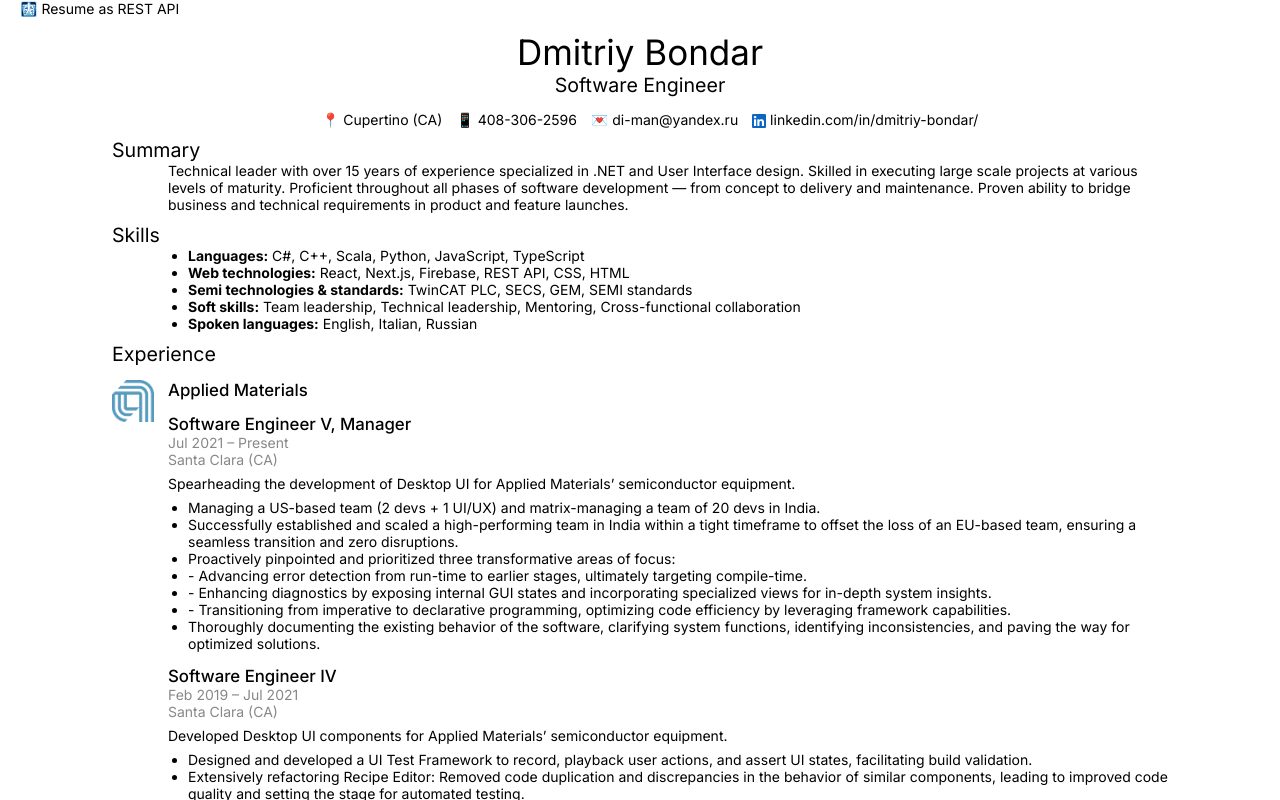
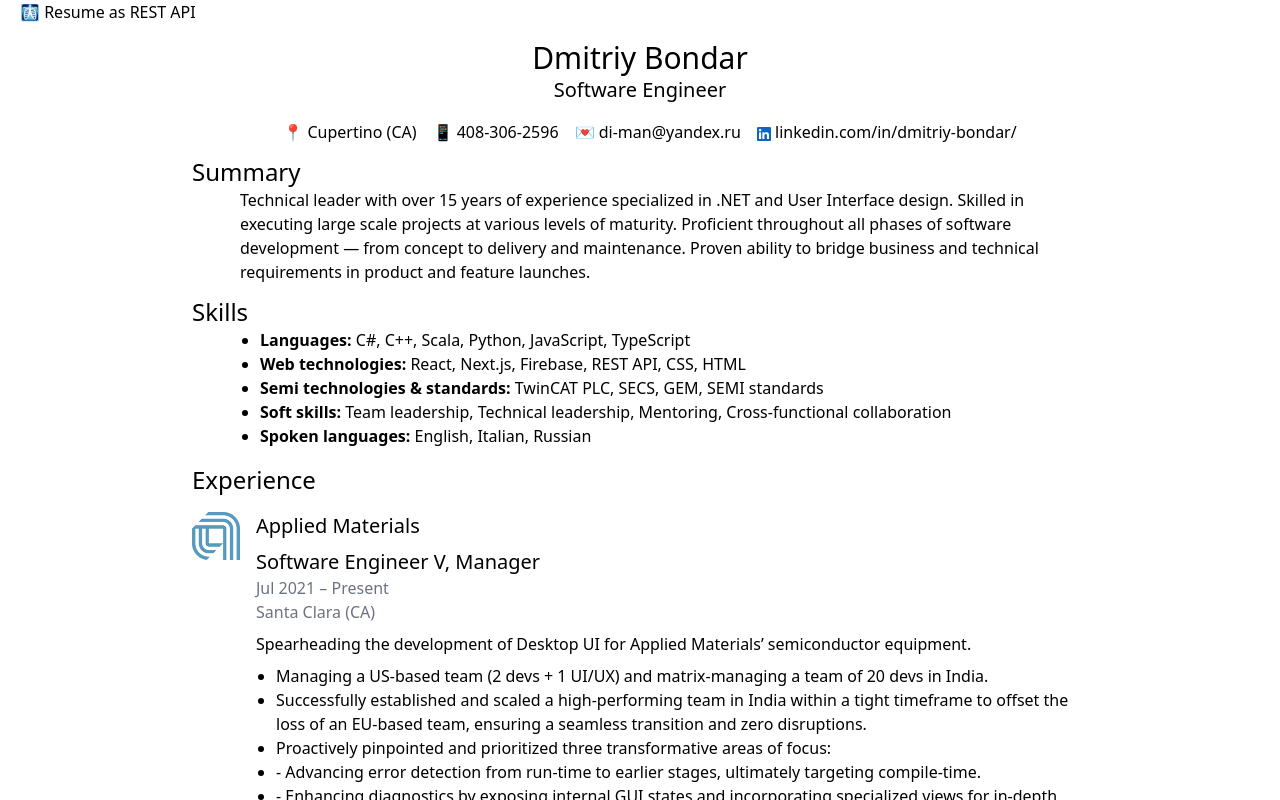
Before and after one commit to Chiocciola/resume-api, a Next.js app: page / in a window 1280 px wide. Shown: the top 800 px of the page. Built offline with nearby package versions, Linux system fonts and the light colour scheme.

Commit message:
Introduce Tailwind CSS

```diff
--- a/app/globals.css
+++ b/app/globals.css
@@ -1,32 +1,25 @@
+@tailwind base;
+@tailwind components;
+@tailwind utilities;
+
 :root
 {
   --color-loader: #000;
 }
 
-* {
-  box-sizing: border-box;
-  padding: 0;
-  margin: 0;
-  font-size: 14px;
-}
+@media (prefers-color-scheme: dark) {
+  :root
+  {
+    --color-loader: #fff;
+  }
 
-html,
-body {
-  max-width: 100vw;
-  overflow-x: hidden;
-}
-
-a {
-  color: inherit;
-  text-decoration: none;
+  html {
+    color-scheme: dark;
+  }
 }
 
 ul {
   padding-left: 20px;
-}
-
-.menu {
-  list-style: none;
 }
 
 /* Loader */
@@ -44,14 +37,3 @@
   0% { transform: rotate(0deg); }
   100% { transform: rotate(360deg); }
 }
-
-@media (prefers-color-scheme: dark) {
-  :root
-  {
-    --color-loader: #fff;
-  }
-
-  html {
-    color-scheme: dark;
-  }
-}
--- a/app/layout.tsx
+++ b/app/layout.tsx
@@ -1,9 +1,6 @@
 import './globals.css'
 import type { Metadata } from 'next'
-import { Inter } from 'next/font/google'
 import Link from 'next/link'
-
-const inter = Inter({ subsets: ['latin'] })
 
 export const metadata: Metadata = {
   title: 'Dmitriy Bondar',
@@ -17,7 +14,7 @@
 export default function RootLayout({children,}: {children: React.ReactNode}) {
   return (
     <html lang="en">
-      <body className={inter.className}>
+      <body>
         <nav>
           <ul className='menu'>
             <li><Link href='/api/resume'>🩻 Resume as REST API</Link></li>
--- a/app/page.jsx
+++ b/app/page.jsx
@@ -1,6 +1,4 @@
 "use client"
-
-import styles from './page.module.css'
 
 import { useEffect, useState, useRef } from 'react';
 import Image from 'next/image'
@@ -52,26 +50,24 @@
         return (<div className="loader"/>);
 
     return (
-        <main className={styles.main}>
+        <main className="px-4 md:px-16 lg:px-32 xl:px-48 py-4">
 
-            <h1>{resume.name}</h1>
+            <h1 className="text-center text-3xl">{resume.name}</h1>
 
-            <div className={styles.title}>{resume.title}</div>
+            <p className="text-center mb-4 text-xl">{resume.title}</p>
 
-            <div className={styles.contactList}>
-                <ul>
-                    <li><a href={`http://maps.apple.com/?q=${resume.location}`}>📍 {resume.location}</a></li>
-                    <li><a href={`tel:${resume.phone}`}>📱 {resume.phone}</a></li>
-                    <li><a href={`mailto:${resume.email}`}>💌 {resume.email}</a></li>
-                    <li><a href={resume.homePage}><Image className={styles.align_middle} src="/linkedin.png" width="14" height="14"/> {resume.homePage.replace("https:\/\/www." ,"")}</a></li>
-                </ul>
-            </div>
+            <ul className="m-0 text-center">
+                <li className="relative inline-block whitespace-nowrap mx-2"><a href={`http://maps.apple.com/?q=${resume.location}`}>📍 {resume.location}</a></li>
+                <li className="relative inline-block whitespace-nowrap mx-2"><a href={`tel:${resume.phone}`}>📱 {resume.phone}</a></li>
+                <li className="relative inline-block whitespace-nowrap mx-2"><a href={`mailto:${resume.email}`}>💌 {resume.email}</a></li>
+                <li className="relative inline-block whitespace-nowrap mx-2"><a href={resume.homePage}><Image className="align-middle inline" src="/linkedin.png" width="14" height="14"/> {resume.homePage.replace("https:\/\/www." ,"")}</a></li>
+            </ul>
 
             { resume.sections['Summary'] && (
                 <>
-                    <h2>Summary</h2>
+                    <h2 className="text-2xl mt-3">Summary</h2>
 
-                    <div className={styles.ml_3}>
+                    <div className="ml-12">
                         {resume.sections['Summary'].content}
                     </div>
                 </>
@@ -79,44 +75,42 @@
 
             { resume.sections['Skills'] && (
                 <>
-                    <h2>Skills</h2>
+                    <h2 className="text-2xl mt-3">Skills</h2>
 
-                    <div className={styles.ml_3}>
-                        <ul>
+                    <ul className='ml-12 list-disc'>
                         {resume.sections['Skills'].content.map(group => (
                             <li key={group.kind}><b>{group.kind}:</b> {group.skills.join(", ")}</li>
                         ))}
-                        </ul>
-                    </div>
+                    </ul>
                 </>
             )}
 
             { resume.sections['Experience'] && (
                 <div>
 
-                    <h2>Experience</h2>
+                    <h2 className="text-2xl mt-4">Experience</h2>
 
                     {resume.sections['Experience'].content.map((company) => (
-                        <div key={company.company} className={styles.experience_company}>
+                        <div key={company.company} className="flex flex-row mt-4">
 
-                            <img className={styles.experience_company_logo} src={company.logo.url}/>
+                            <img className="w-12 h-12" src={company.logo.url}/>
 
-                            <div className={styles.experience_company_content}>
+                            <div className="ml-4">
 
-                                {Object.keys(company.positions).length > 1 && (<h3>{company.company}</h3>)}
+                                {Object.keys(company.positions).length > 1 && (<h3 className="text-xl font-medium">{company.company}</h3>)}
 
                                 {company.positions.map((exp) => (
-                                    <div key={exp.title} className={styles.experience_position_content}>
+                                    <div key={exp.title} className="mt-2 ony:mt-0">
 
-                                        <h4>{exp.title}</h4>
+                                        <h4 className="text-xl font-medium">{exp.title}</h4>
 
                                         {Object.keys(company.positions).length == 1 && (<p>{company.company}</p>)}
-                                        <div className={styles.grey}>{exp.startDate} &ndash; {exp.endDate ?? 'Present'}</div>
-                                        <div className={styles.grey}>{exp.location}</div>
+                                        <div className="text-gray-500">{exp.startDate} &ndash; {exp.endDate ?? 'Present'}</div>
+                                        <div className="text-gray-500">{exp.location}</div>
 
-                                        <p className={styles.mt_0_5}>{exp.summary}</p>
+                                        <p className="mt-2">{exp.summary}</p>
 
-                                        <ul className={styles.mt_0_5}>
+                                        <ul className="mt-2 list-disc">
                                             {exp.highlights.map((highlight, hightlightIndex) => (
                                                 <li key={hightlightIndex}>{highlight}</li>
                                             ))}
@@ -132,16 +126,17 @@
             {resume.sections['Education'] && (
                 <div>
 
-                    <h2>Education</h2>
+                    <h2 className="text-2xl mt-4">Education</h2>
 
                     {resume.sections['Education'].content.map(edu => (
-                        <div key={edu.institution} className={styles.experience_company}>
-                            <img className={styles.experience_company_logo} src={edu.logo.url}/>
-                            <div className={styles.experience_company_content}>
+                        <div key={edu.institution} className="flex flex-row mt-3">
 
-                                <h3>{edu.institution}</h3>
+                            <img className="w-12 h-12" src={edu.logo.url}/>
+
+                            <div className="ml-4">
+                                <h3 className="text-xl font-medium">{edu.institution}</h3>
                                 <p>{edu.degree}</p>
-                                <div className={styles.grey}>{edu.startDate} &ndash; {edu.endDate}</div>
+                                <div className="text-gray-500">{edu.startDate} &ndash; {edu.endDate}</div>
                             </div>
                         </div>
                     ))}
--- a/app/page.module.css
+++ /dev/null
@@ -1,97 +0,0 @@
-.main {
-  display: flex;
-  flex-direction: column;
-  justify-content: space-between;
-  padding: 1rem 8rem;
-  min-height: 100vh;
-}
-
-.title {
-  text-align: center;
-  font-size: 1.4rem;
-  margin-bottom: 1rem;
-}
-
-.contactList ul {
-  margin: 0;
-  text-align: center;
-}
-
-.contactList li {
-  position: relative;
-  display: inline-block;
-  text-wrap: nowrap;
-  margin: 0rem 0.5rem;
-}
-
-.main h1 {
-  text-align: center;
-  font-size: 2.5rem;
-  font-weight: 400;
-}
-
-.main h2 {
-  font-size: 1.4rem;
-  font-weight: 400;
-  margin-top: 0.7rem;
-}
-
-.main h3,
-.main h4 {
-  font-size: 1.2rem;
-  font-weight: 500;
-}
-
-.grey {
-  color: #888;
-}
-
-.experience_company {
-  display: flex;
-  flex-direction: row;
-  margin-top: 1rem;
-}
-
-.experience_company_logo {
-  width: 3rem;
-  height: 3rem;
-}
-
-.experience_company_content {
-  width: calc(100% - 3rem);
-  margin-left: 1rem;
-}
-
-.experience_position_content {
-  margin-top: 1rem;
-}
-
-.experience_position_content:only-child {
-  margin-top: 0;
-}
-
-.mt_0_5 {
-  margin-top: 0.5rem;
-}
-
-.ml_3 {
-  margin-left: 4rem;
-}
-
-.align_middle {
-  vertical-align: middle;
-}
-
-/* Mobile */
-@media (max-width: 700px) {
-  .main {
-    padding: 1rem;
-  }
-}
-
-/* Tablet and Smaller Desktop */
-@media (min-width: 701px) and (max-width: 1120px) {
-  .main {
-    padding: 1rem;
-  }
-}
--- a/package.json
+++ b/package.json
@@ -18,5 +18,10 @@
     "react": "18.2.0",
     "react-dom": "18.2.0",
     "typescript": "5.2.2"
+  },
+  "devDependencies": {
+    "autoprefixer": "^10.4.16",
+    "postcss": "^8.4.31",
+    "tailwindcss": "^3.3.5"
   }
 }
--- /dev/null
+++ b/postcss.config.js
@@ -0,0 +1,6 @@
+module.exports = {
+  plugins: {
+    tailwindcss: {},
+    autoprefixer: {},
+  },
+}
--- /dev/null
+++ b/tailwind.config.js
@@ -0,0 +1,10 @@
+/** @type {import('tailwindcss').Config} */
+module.exports = {
+  content: [
+    "./app/**/*.{js,ts,jsx,tsx,mdx}",
+  ],
+  theme: {
+    extend: {},
+  },
+  plugins: [],
+}
```
Also changed, not shown: app/goomba.png (deleted), 1 other file (tests, documents, lock files or other folders).
